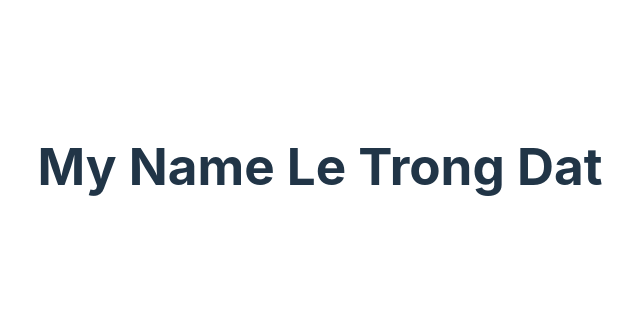
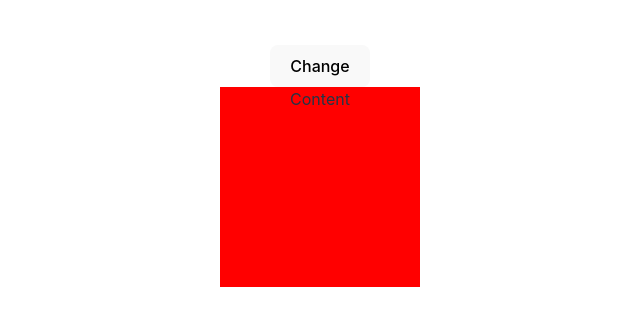
Before and after one commit to datlt2306/FPL-WEB501, a React (Vite) app: page / in a window 1280 px wide. Shown: the part 234-560 px from the top of the page, without its empty margins (320-960 px from the left). Built offline with nearby package versions, Linux system fonts and the light colour scheme.

Commit message:
WD19201 - Buổi 8

```diff
--- a/src/App.jsx
+++ b/src/App.jsx
@@ -1,15 +1,17 @@
+import { useState } from "react";
 import "./App.css";
 import ShowInfo from "./components/ShowInfo";
 
 function App() {
-    const student = {
-        name: "Le Trong Dat",
+    const [color, setColor] = useState("red");
+    const handleClick = () => {
+        setColor("blue");
     };
     return (
         <>
-            <ShowInfo student={student} />
+            <button onClick={handleClick}>Change</button>
+            <div style={{ background: color, width: 200, height: 200 }}>Content</div>
         </>
     );
 }
-
 export default App;
```
